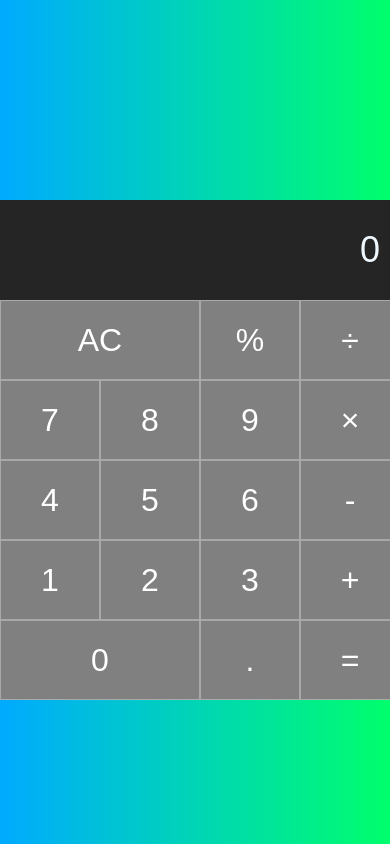
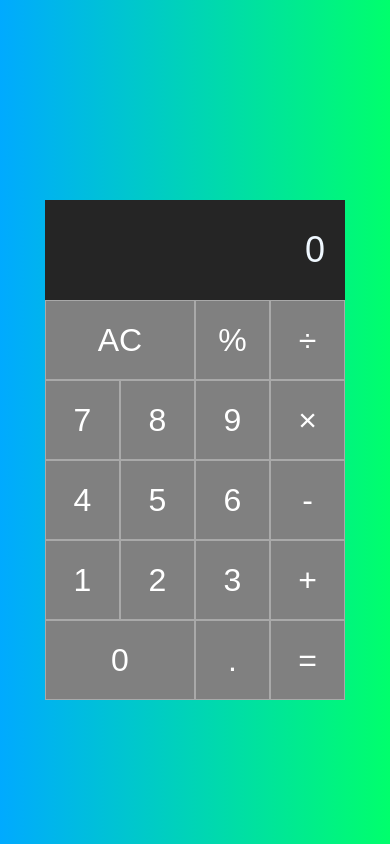
Before and after one commit to danurmw/danurmw.github.io, a plain HTML site: page index.html in a window 390 px wide. Drawn offline with Linux system fonts and the light colour scheme.

Commit message:
fourth commit

```diff
--- a/stylesheet.css
+++ b/stylesheet.css
@@ -63,3 +63,9 @@ button:hover {
 .operator:hover, .equal-sign:hover {
     background-color: darkgray;
 }
+
+@media (max-width: 670px) {
+    .calculator {
+        width: 300px;
+    }
+}
```
